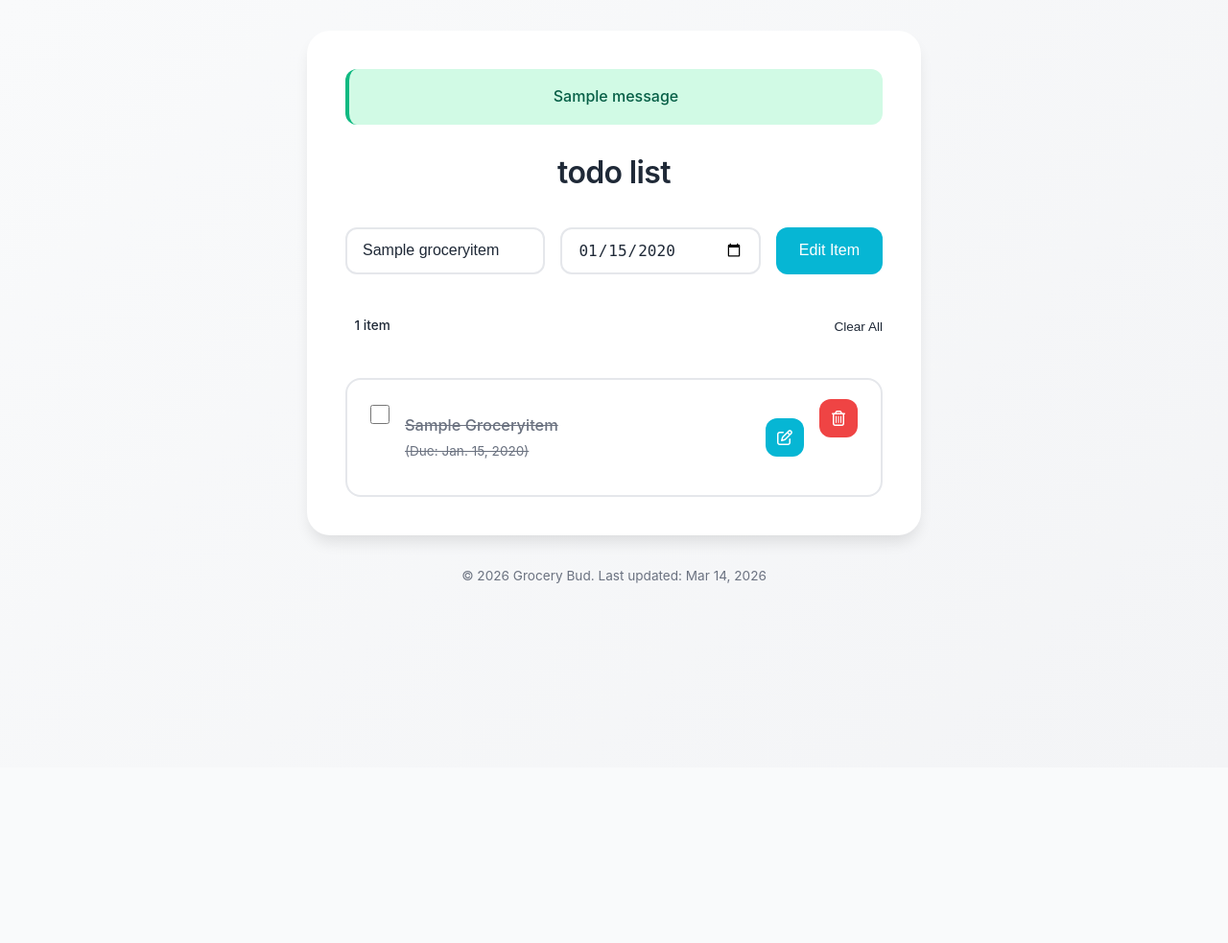
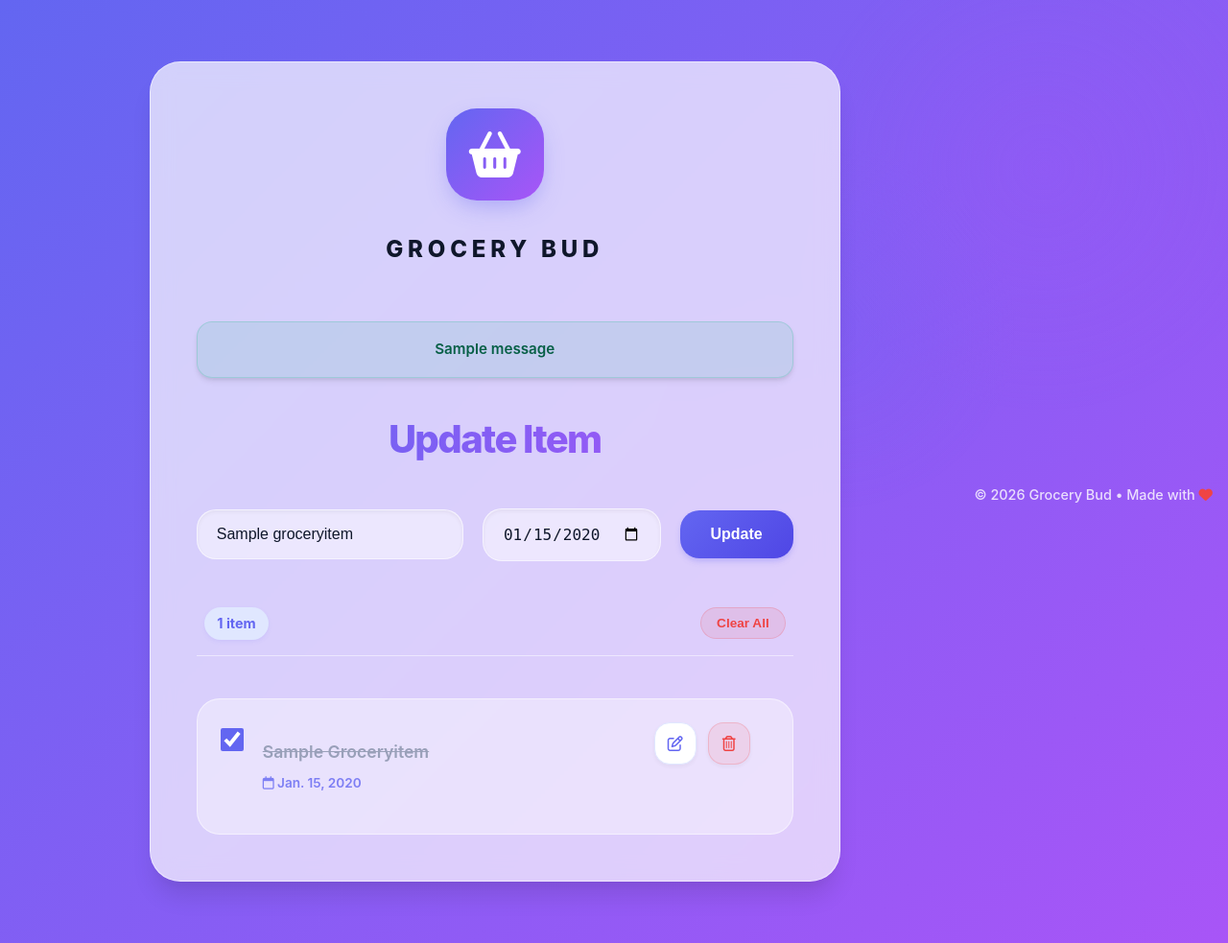
Before and after one commit to acchewan/Grocery_with_django, a Django app: page /?edit=1 in a window 1280 px wide. Shown: the whole page at 96% size. Before the commit the page ends 608 px from the top, so only its background shows below. Run offline with Django 5.2, Linux system fonts and the light colour scheme; tables that the repository leaves empty hold one stand-in row (values such as "Sample post"); one stand-in notice (Sample message) is shown.

Commit message:
feat: overhaul UI with premium modern design and glassmorphism

```diff
--- a/grocery/static/grocery/css/form.css
+++ b/grocery/static/grocery/css/form.css
@@ -1,93 +1,95 @@
 form {
-  margin-bottom: 2.5rem;
+  margin-bottom: 3rem;
 }
 
 form h2 {
   text-align: center;
-  margin-bottom: 2rem;
-  font-size: 2rem;
-  font-weight: 600;
+  margin-bottom: 2.5rem;
+  font-size: 2.5rem;
+  font-weight: 800;
   color: var(--text);
-  letter-spacing: -0.02em;
+  letter-spacing: -0.04em;
+  background: linear-gradient(to right, #6366f1, #a855f7);
+  -webkit-background-clip: text;
+  -webkit-text-fill-color: transparent;
 }
 
 .form-control {
   display: grid;
-  grid-template-columns: 1fr 1fr auto;
-  column-gap: 1rem;
-  row-gap: 0.75rem;
-  margin-bottom: 1.5rem;
-}
-
-@media (max-width: 640px) {
-  .form-control {
-    grid-template-columns: 1fr;
-  }
+  grid-template-columns: 1.5fr 1fr auto;
+  column-gap: 1.25rem;
+  row-gap: 1rem;
+  align-items: center;
 }
 
 .form-input {
   width: 100%;
-  padding: 0.75rem 1rem;
-  border-radius: 0.75rem;
-  border: 2px solid var(--border);
+  padding: 1rem 1.25rem;
+  border-radius: 1.25rem;
+  border: 1px solid var(--glass-border);
   font-size: 1rem;
-  transition: all 0.3s ease;
-  background: var(--white);
+  transition: all 0.3s cubic-bezier(0.4, 0, 0.2, 1);
+  background: rgba(255, 255, 255, 0.5);
   color: var(--text);
+  box-shadow: inset 0 2px 4px 0 rgba(0, 0, 0, 0.05);
 }
 
 .form-input:focus {
   outline: none;
   border-color: var(--primary);
-  box-shadow: 0 0 0 3px rgba(6, 182, 212, 0.1);
+  background: var(--white);
+  box-shadow: 0 0 0 4px rgba(99, 102, 241, 0.15);
+  transform: translateY(-1px);
 }
 
 .form-input::placeholder {
-  color: var(--text-light);
-}
-
-.form-input[type="date"] {
-  cursor: pointer;
+  color: #94a3b8;
 }
 
 .form-control .btn {
   cursor: pointer;
   color: var(--white);
   background: var(--primary);
+  background: linear-gradient(135deg, #6366f1 0%, #4f46e5 100%);
   border: none;
-  border-radius: 0.75rem;
-  padding: 0.75rem 1.5rem;
+  border-radius: 1.25rem;
+  padding: 1rem 2rem;
   font-size: 1rem;
-  font-weight: 500;
+  font-weight: 600;
   text-transform: capitalize;
-  transition: all 0.3s ease;
+  transition: all 0.3s cubic-bezier(0.4, 0, 0.2, 1);
   white-space: nowrap;
+  box-shadow: 0 4px 6px -1px rgba(99, 102, 241, 0.3);
 }
 
 .form-control .btn:hover {
-  background: var(--primary-dark);
-  box-shadow: var(--shadow-lg);
-  transform: translateY(-2px);
+  transform: translateY(-2px) scale(1.02);
+  box-shadow: 0 10px 15px -3px rgba(99, 102, 241, 0.4);
+  filter: brightness(1.1);
 }
 
 .form-control .btn:active {
-  transform: translateY(0);
+  transform: translateY(0) scale(0.98);
 }
 
 .form-errors {
-  margin-top: 1rem;
-  padding: 1rem;
-  background: #fee2e2;
-  border-radius: 0.75rem;
-  border-left: 4px solid var(--error);
+  margin-top: 1.5rem;
+  padding: 1.25rem;
+  background: rgba(239, 68, 68, 0.05);
+  border-radius: 1.25rem;
+  border: 1px solid rgba(239, 68, 68, 0.1);
 }
 
 .form-errors .error {
-  color: #991b1b;
-  font-size: 0.875rem;
-  margin-bottom: 0.5rem;
+  color: #b91c1c;
+  font-size: 0.9rem;
+  font-weight: 500;
+  display: flex;
+  align-items: center;
+  gap: 0.5rem;
 }
 
-.form-errors .error:last-child {
-  margin-bottom: 0;
+.form-errors .error::before {
+  content: "•";
+  color: var(--error);
 }
--- a/grocery/static/grocery/css/global.css
+++ b/grocery/static/grocery/css/global.css
@@ -7,67 +7,76 @@
 }
 
 :root {
-  --primary: #06b6d4;
-  --primary-dark: #0891b2;
-  --primary-light: #cffafe;
-  --bg: #f9fafb;
+  --primary: #6366f1;
+  --primary-dark: #4f46e5;
+  --primary-light: #e0e7ff;
+  --bg-gradient: linear-gradient(135deg, #6366f1 0%, #a855f7 100%);
   --white: #ffffff;
-  --text: #1f2937;
-  --text-light: #6b7280;
-  --border: #e5e7eb;
+  --text: #0f172a;
+  --text-light: #64748b;
+  --border: rgba(255, 255, 255, 0.2);
   --success: #10b981;
   --error: #ef4444;
-  --shadow: 0 1px 3px rgba(0, 0, 0, 0.1), 0 1px 2px rgba(0, 0, 0, 0.06);
-  --shadow-lg: 0 10px 15px -3px rgba(0, 0, 0, 0.1);
+  --shadow: 0 4px 6px -1px rgba(0, 0, 0, 0.1), 0 2px 4px -1px rgba(0, 0, 0, 0.06);
+  --shadow-lg: 0 20px 25px -5px rgba(0, 0, 0, 0.1), 0 10px 10px -5px rgba(0, 0, 0, 0.04);
+  --glass-bg: rgba(255, 255, 255, 0.7);
+  --glass-border: rgba(255, 255, 255, 0.5);
 }
 
 body {
-  background: linear-gradient(135deg, #f9fafb 0%, #f3f4f6 100%);
-  font-family:
-    -apple-system, BlinkMacSystemFont, "Segoe UI", Roboto, "Helvetica Neue",
-    Arial, sans-serif;
+  background: var(--bg-gradient);
+  font-family: 'Inter', -apple-system, BlinkMacSystemFont, "Segoe UI", Roboto, sans-serif;
   font-weight: 400;
   line-height: 1.6;
   color: var(--text);
   min-height: 100vh;
-  padding: 2rem 1rem;
+  padding: 4rem 1rem;
+  display: flex;
+  align-items: center;
+  justify-content: center;
 }
 
 .section-center {
   margin: 0 auto;
-  max-width: 40rem;
-  background: var(--white);
-  border-radius: 1.5rem;
-  padding: 2.5rem;
+  width: 90vw;
+  max-width: 45rem;
+  background: var(--glass-bg);
+  backdrop-filter: blur(12px);
+  -webkit-backdrop-filter: blur(12px);
+  border: 1px solid var(--glass-border);
+  border-radius: 2rem;
+  padding: 3rem;
   position: relative;
   box-shadow: var(--shadow-lg);
 }
 
 .alert {
-  padding: 1rem 1.25rem;
-  margin-bottom: 1.5rem;
-  border-radius: 0.75rem;
+  padding: 1rem 1.5rem;
+  margin-bottom: 2rem;
+  border-radius: 1rem;
   text-align: center;
-  font-weight: 500;
-  animation: slideDown 0.3s ease-out;
+  font-weight: 600;
+  font-size: 0.95rem;
+  animation: slideDown 0.4s cubic-bezier(0.4, 0, 0.2, 1);
+  box-shadow: var(--shadow);
 }
 
 .alert-success {
-  background: #d1fae5;
+  background: rgba(16, 185, 129, 0.1);
   color: #065f46;
-  border-left: 4px solid var(--success);
+  border: 1px solid rgba(16, 185, 129, 0.2);
 }
 
 .alert-error {
-  background: #fee2e2;
+  background: rgba(239, 68, 68, 0.1);
   color: #991b1b;
-  border-left: 4px solid var(--error);
+  border: 1px solid rgba(239, 68, 68, 0.2);
 }
 
 @keyframes slideDown {
   from {
     opacity: 0;
-    transform: translateY(-10px);
+    transform: translateY(-20px);
   }
   to {
     opacity: 1;
@@ -77,15 +86,64 @@ body {
 
 @media (max-width: 640px) {
   .section-center {
-    padding: 1.5rem;
-    border-radius: 1rem;
+    padding: 2rem 1.5rem;
+    border-radius: 1.5rem;
+  }
+  body {
+    padding: 2rem 1rem;
   }
 }
 
 .footer {
-  margin-top: 2rem;
+  margin-top: 3rem;
   text-align: center;
-  color: var(--text-light);
-  font-size: 0.85rem;
-  letter-spacing: var(--letterSpacing);
+  color: rgba(255, 255, 255, 0.8);
+  font-size: 0.9rem;
+  font-weight: 500;
 }
+
+.app-header {
+  text-align: center;
+  margin-bottom: 3.5rem;
+}
+
+.logo-icon {
+  font-size: 3rem;
+  color: var(--white);
+  margin-bottom: 1rem;
+  display: inline-flex;
+  background: linear-gradient(135deg, #6366f1, #a855f7);
+  padding: 1.5rem;
+  border-radius: 2rem;
+  box-shadow: 0 10px 25px -5px rgba(99, 102, 241, 0.4);
+}
+
+.app-header h1 {
+  font-size: 1.5rem;
+  font-weight: 800;
+  text-transform: uppercase;
+  letter-spacing: 0.2em;
+  color: var(--text);
+  margin-top: 1rem;
+}
+
+.bg-decoration {
+  position: fixed;
+  top: -10%;
+  right: -5%;
+  width: 40vw;
+  height: 40vw;
+  background: radial-gradient(circle, rgba(168, 85, 247, 0.2) 0%, transparent 70%);
+  z-index: -1;
+  pointer-events: none;
+}
+
+.bg-decoration::before {
+  content: "";
+  position: absolute;
+  bottom: -20%;
+  left: -30%;
+  width: 30vw;
+  height: 30vw;
+  background: radial-gradient(circle, rgba(99, 102, 241, 0.15) 0%, transparent 70%);
+}
--- a/grocery/static/grocery/css/items.css
+++ b/grocery/static/grocery/css/items.css
@@ -1,56 +1,106 @@
 .items {
-  margin-top: 2rem;
-  display: grid;
-  row-gap: 1rem;
-  animation: fadeIn 0.4s ease-out;
+  margin-top: 3rem;
+  display: flex;
+  flex-direction: column;
+  gap: 1.25rem;
+  animation: fadeIn 0.6s cubic-bezier(0.4, 0, 0.2, 1);
 }
 
 .items p[style*="text-align: center"] {
   text-align: center;
-  color: var(--text-light);
-  padding: 2rem 1rem;
-  font-size: 1rem;
+  color: #64748b;
+  padding: 3rem 1rem;
+  font-size: 1.1rem;
+  font-style: italic;
+  background: rgba(255, 255, 255, 0.3);
+  border-radius: 1.5rem;
+  border: 1px dashed var(--glass-border);
 }
 
 .items-header {
   display: flex;
   justify-content: space-between;
   align-items: center;
-  margin-bottom: 1rem;
-  padding-bottom: 0.5rem;
-  border-bottom: 1px solid var(--grey-200);
+  margin-bottom: 1.5rem;
+  padding: 0 0.5rem 1rem 0.5rem;
+  border-bottom: 1px solid var(--glass-border);
 }
 
 .items-count {
-  font-size: 0.85rem;
-  color: var(--grey-500);
-  background: var(--grey-100);
-  padding: 0.2rem 0.6rem;
-  border-radius: var(--borderRadius);
-  font-weight: 500;
+  font-size: 0.9rem;
+  color: var(--primary);
+  background: var(--primary-light);
+  padding: 0.35rem 0.85rem;
+  border-radius: 2rem;
+  font-weight: 700;
+  box-shadow: 0 2px 4px rgba(99, 102, 241, 0.1);
 }
 
 .clear-btn {
-  background: transparent;
-  border: none;
-  color: var(--red-dark);
+  background: rgba(239, 68, 68, 0.1);
+  border: 1px solid rgba(239, 68, 68, 0.2);
+  color: var(--error);
+  padding: 0.5rem 1rem;
+  border-radius: 2rem;
   cursor: pointer;
   font-size: 0.85rem;
-  letter-spacing: var(--letterSpacing);
-  transition: var(--transition);
+  font-weight: 600;
+  transition: all 0.3s ease;
   text-transform: capitalize;
 }
 
 .clear-btn:hover {
-  color: var(--red-light);
-  text-decoration: underline;
+  background: var(--error);
+  color: var(--white);
+  transform: translateY(-1px);
+  box-shadow: 0 4px 6px rgba(239, 68, 68, 0.2);
+}
+
+.empty-state {
+  text-align: center;
+  padding: 4rem 2rem;
+  background: rgba(255, 255, 255, 0.2);
+  border-radius: 1.5rem;
+  border: 1px dashed var(--glass-border);
+  color: var(--text-light);
+}
+
+.empty-state i {
+  font-size: 3rem;
+  margin-bottom: 1.5rem;
+  opacity: 0.3;
+  color: var(--primary);
+}
+
+.empty-state p {
+  font-size: 1.1rem;
+  font-weight: 500;
+}
+
+.item-info {
+  display: flex;
+  flex-direction: column;
+  gap: 0.25rem;
+}
+
+.item-actions {
+  display: flex;
+  gap: 0.75rem;
+}
+
+.items-list {
+  display: flex;
+  flex-direction: column;
+  gap: 1.25rem;
 }
 
 @keyframes fadeIn {
   from {
     opacity: 0;
+    transform: translateY(10px);
   }
   to {
     opacity: 1;
+    transform: translateY(0);
   }
 }
--- a/grocery/static/grocery/css/single-item.css
+++ b/grocery/static/grocery/css/single-item.css
@@ -1,20 +1,21 @@
 .single-item {
   display: grid;
   grid-template-columns: auto 1fr auto auto;
-  column-gap: 1rem;
+  column-gap: 1.25rem;
   align-items: center;
-  padding: 1.25rem 1.5rem;
-  background: var(--white);
-  border: 2px solid var(--border);
-  border-radius: 1rem;
-  transition: all 0.3s cubic-bezier(0.4, 0, 0.2, 1);
-  animation: slideUp 0.3s ease-out;
+  padding: 1.5rem;
+  background: rgba(255, 255, 255, 0.4);
+  border: 1px solid var(--glass-border);
+  border-radius: 1.5rem;
+  transition: all 0.4s cubic-bezier(0.4, 0, 0.2, 1);
+  animation: slideIn 0.5s cubic-bezier(0.4, 0, 0.2, 1);
 }
 
 .single-item:hover {
+  background: rgba(255, 255, 255, 0.6);
   border-color: var(--primary);
-  box-shadow: var(--shadow-lg);
-  transform: translateY(-2px);
+  box-shadow: 0 10px 20px -5px rgba(99, 102, 241, 0.15);
+  transform: translateY(-3px) scale(1.01);
 }
 
 .single-item p {
@@ -24,34 +25,38 @@
 }
 
 .item-name {
-  font-weight: 500;
-  font-size: 1.025rem;
-  transition: color 0.3s ease;
+  font-weight: 600;
+  font-size: 1.1rem;
+  transition: all 0.3s ease;
+  color: var(--text);
 }
 
 .item-name.completed {
   text-decoration: line-through;
   color: var(--text-light);
+  opacity: 0.6;
 }
 
 .due-date {
   display: block;
   font-size: 0.85rem;
-  color: var(--text-light);
-  font-weight: 400;
-  margin-top: 0.25rem;
+  color: var(--primary);
+  font-weight: 600;
+  margin-top: 0.2rem;
+  opacity: 0.8;
 }
 
 .single-item input[type="checkbox"] {
   cursor: pointer;
-  width: 1.25rem;
-  height: 1.25rem;
+  width: 1.5rem;
+  height: 1.5rem;
   accent-color: var(--primary);
-  transition: all 0.3s ease;
+  transition: all 0.3s cubic-bezier(0.4, 0, 0.2, 1);
+  border-radius: 0.5rem;
 }
 
 .single-item input[type="checkbox"]:hover {
-  transform: scale(1.1);
+  transform: scale(1.2);
 }
 
 .single-item .btn {
@@ -59,57 +64,71 @@
   color: var(--white);
   background: var(--primary);
   border: none;
-  border-radius: 0.75rem;
-  padding: 0.5rem 0.75rem;
+  border-radius: 1rem;
+  padding: 0.5rem;
   font-size: 1rem;
   text-decoration: none;
   display: inline-flex;
   align-items: center;
   justify-content: center;
-  transition: all 0.3s ease;
-  width: 2.5rem;
-  height: 2.5rem;
+  transition: all 0.3s cubic-bezier(0.4, 0, 0.2, 1);
+  width: 2.75rem;
+  height: 2.75rem;
+  box-shadow: 0 2px 4px rgba(0, 0, 0, 0.05);
 }
 
 .single-item .btn:hover {
-  background: var(--primary-dark);
-  transform: scale(1.05);
-  box-shadow: var(--shadow-lg);
+  transform: scale(1.1);
+  box-shadow: 0 4px 12px rgba(99, 102, 241, 0.2);
 }
 
 .single-item .edit-btn {
+  background: var(--white);
+  color: var(--primary);
+  border: 1px solid var(--primary-light);
+}
+
+.single-item .edit-btn:hover {
   background: var(--primary);
+  color: var(--white);
 }
 
 .single-item .remove-btn {
-  background: var(--error);
+  background: rgba(239, 68, 68, 0.1);
+  color: var(--error);
+  border: 1px solid rgba(239, 68, 68, 0.2);
 }
 
 .single-item .remove-btn:hover {
-  background: #dc2626;
+  background: var(--error);
+  color: var(--white);
+  box-shadow: 0 4px 12px rgba(239, 68, 68, 0.2);
 }
 
-@keyframes slideUp {
+@keyframes slideIn {
   from {
     opacity: 0;
-    transform: translateY(10px);
+    transform: translateX(-15px);
   }
   to {
     opacity: 1;
-    transform: translateY(0);
+    transform: translateX(0);
   }
 }
 
 @media (max-width: 640px) {
   .single-item {
     grid-template-columns: auto 1fr auto;
-    column-gap: 0.75rem;
-    padding: 1rem;
+    column-gap: 1rem;
+    padding: 1.25rem;
+  }
+
+  .item-name {
+    font-size: 1rem;
   }
 
   .single-item .btn {
-    width: 2.25rem;
-    height: 2.25rem;
-    font-size: 0.875rem;
+    width: 2.5rem;
+    height: 2.5rem;
   }
 }
--- a/grocery/templates/grocery/index.html
+++ b/grocery/templates/grocery/index.html
@@ -16,30 +16,47 @@
     <link rel="stylesheet" href="{% static 'grocery/css/form.css' %}" />
   </head>
   <body>
+    <!-- Background Decoration -->
+    <div class="bg-decoration"></div>
+
     <section class="section-center">
+      <!-- Header / Logo -->
+      <header class="app-header">
+        <div class="logo-icon"><i class="fa-solid fa-basket-shopping"></i></div>
+        <h1>Grocery Bud</h1>
+      </header>
+
       <!-- Messages -->
-      {% if messages %} {% for message in messages %}
+      {% if messages %}
+      <div class="messages-container">
+        {% for message in messages %}
         <div class="alert alert-{{ message.tags }}">{{ message }}</div>
-      {% endfor %} {% endif %}
+        {% endfor %}
+      </div>
+      {% endif %}
 
       <!-- Add / Edit Form -->
       <form
         method="POST"
         action="{% if edit_item %}{% url 'grocery:update' edit_item.id %}{% else %}{% url 'grocery:add' %}{% endif %}"
+        class="main-form"
       >
         {% csrf_token %}
-        <h2>todo list</h2>
+        <h2>{% if edit_item %}Update Item{% else %}Add to List{% endif %}</h2>
         <div class="form-control">
-          {{ form.name }} {{ form.due_date }}
+          {{ form.name }}
+          {{ form.due_date }}
           <button type="submit" class="btn">
-            {% if edit_item %}edit item{% else %}add item{% endif %}
+            {% if edit_item %}Update{% else %}Add Item{% endif %}
           </button>
         </div>
         {% if form.errors %}
         <div class="form-errors">
-          {% for field, errors in form.errors.items %} {% for error in errors %}
+          {% for field, errors in form.errors.items %}
+            {% for error in errors %}
             <p class="error">{{ error }}</p>
-          {% endfor %} {% endfor %}
+            {% endfor %}
+          {% endfor %}
         </div>
         {% endif %}
       </form>
@@ -51,68 +68,75 @@
            <span class="items-count">{{ items.count }} item{{ items.count|pluralize }}</span>
            <form method="POST" action="{% url 'grocery:clear_all' %}" style="margin:0">
               {% csrf_token %}
-              <button type="submit" class="clear-btn" onclick="return confirm('Clear all items?')">Clear All</button>
+              <button type="submit" class="clear-btn" onclick="return confirm('Format: Clear all items?')">Clear All</button>
            </form>
         </div>
         {% endif %}
+
+        <div class="items-list">
           {% for item in items %}
-        <div class="single-item">
+          <div class="single-item" style="animation-delay: {{ forloop.counter0|add:0.1 }}s">
             <!-- Toggle Completed -->
             <form
               method="POST"
               action="{% url 'grocery:toggle' item.id %}"
               style="display: inline"
+              class="toggle-form"
             >
               {% csrf_token %}
               <input
                 type="checkbox"
-              {%
-              if
-              item.completed
-              %}checked{%
-              endif
-              %}
+                {% if item.completed %}checked{% endif %}
                 onchange="this.form.submit()"
               />
             </form>
 
             <!-- Item Name -->
+            <div class="item-info">
               <p class="item-name {% if item.completed %}completed{% endif %}">
-            {{ item.name }} {% if item.due_date %}<span class="due-date"
-              >(Due: {{ item.due_date }})</span
-            >{% endif %}
+                {{ item.name }}
               </p>
+              {% if item.due_date %}
+              <span class="due-date">
+                <i class="fa-regular fa-calendar"></i> {{ item.due_date }}
+              </span>
+              {% endif %}
+            </div>
 
-          <!-- Edit Button -->
+            <!-- Actions -->
+            <div class="item-actions">
               <a
                 href="{% url 'grocery:edit' item.id %}"
                 class="btn icon-btn edit-btn"
+                title="Edit Item"
               >
                 <i class="fa-regular fa-pen-to-square"></i>
               </a>
 
-          <!-- Delete Button -->
               <form
                 method="POST"
                 action="{% url 'grocery:delete' item.id %}"
                 style="display: inline"
               >
                 {% csrf_token %}
-            <button type="submit" class="btn icon-btn remove-btn">
+                <button type="submit" class="btn icon-btn remove-btn" title="Delete Item">
                   <i class="fa-regular fa-trash-can"></i>
                 </button>
               </form>
             </div>
+          </div>
           {% empty %}
-        <p style="text-align: center; color: #888">
-          No items yet. Add one above!
-        </p>
+          <div class="empty-state">
+            <i class="fa-solid fa-clipboard-list"></i>
+            <p>Your list is empty. Start adding items!</p>
+          </div>
           {% endfor %}
+        </div>
       </div>
     </section>
 
     <footer class="footer">
-      <p>&copy; {% now "Y" %} Grocery Bud. Last updated: {% now "M d, Y" %}</p>
+      <p>&copy; {% now "Y" %} Grocery Bud • Made with <i class="fa-solid fa-heart" style="color: #ef4444;"></i></p>
     </footer>
   </body>
 </html>
```
Lines whose indentation alone changed are shown as unchanged.
